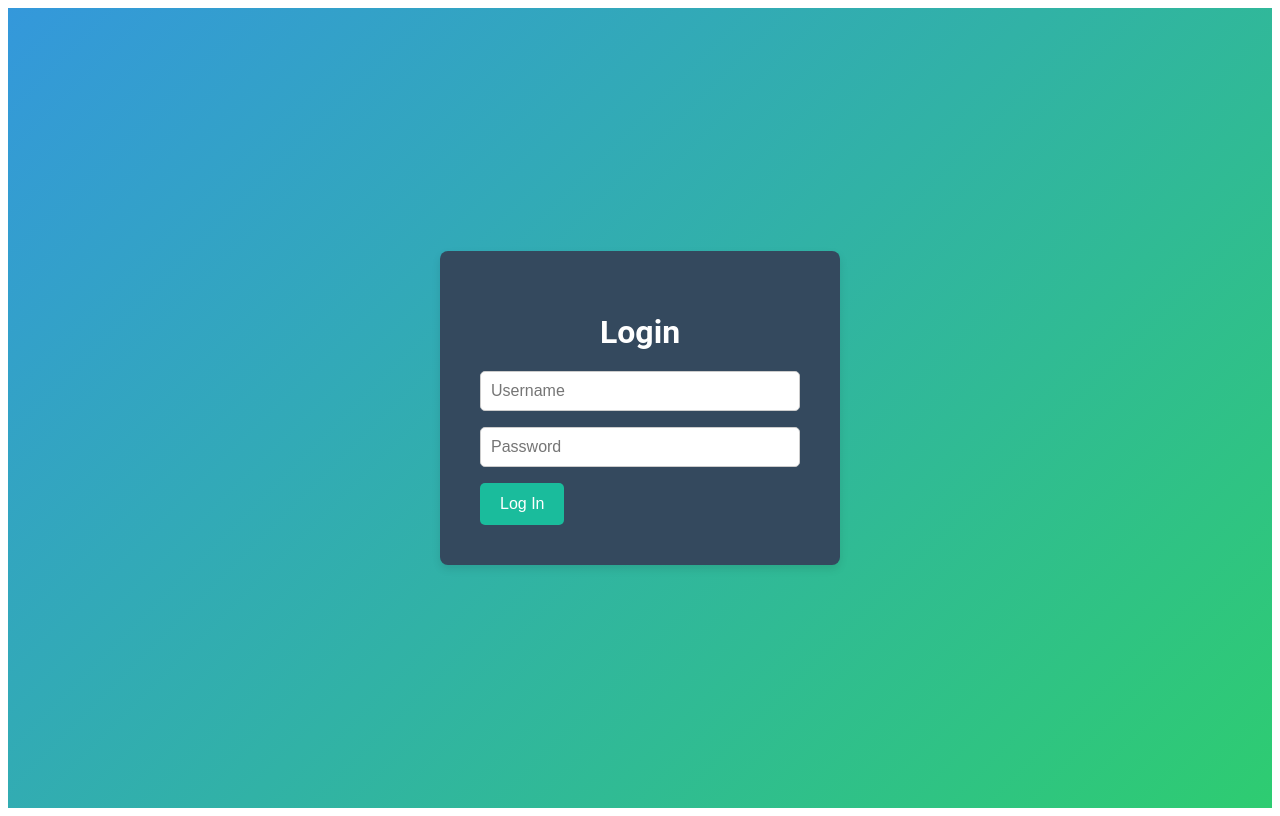
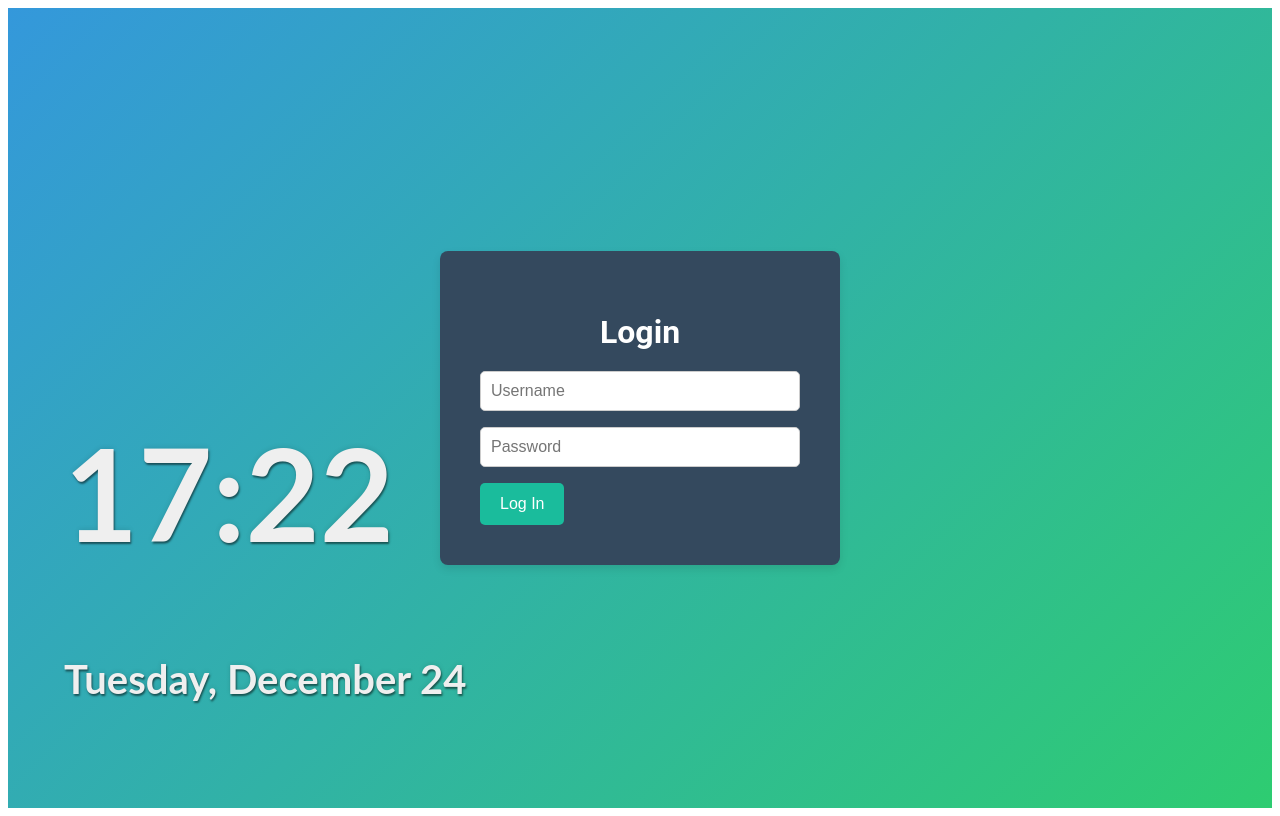
Before and after one commit to pankajackson/lightdm-webkit-theme-lxa, a React (Vite) app: page / in a window 1280 px wide. Built offline with nearby package versions, Linux system fonts and the light colour scheme.

Commit message:
Added Clock

```diff
--- a/src/App.tsx
+++ b/src/App.tsx
@@ -3,6 +3,7 @@ import styled from "styled-components"
 import FormContainer from "./components/FormContainer"
 import InputField from "./components/InputField"
 import Button from "./components/Button"
+import Clock from "./components/Clock"
 
 const Wrapper = styled.div`
   display: flex;
@@ -36,6 +37,7 @@ const App: React.FC = () => {
         <InputField type="password" placeholder="Password" />
         <Button onClick={handleLogin} label="Log In" />
       </FormContainer>
+      <Clock />
     </Wrapper>
   )
 }
--- /dev/null
+++ b/src/components/Clock.tsx
@@ -0,0 +1,64 @@
+import React, { useEffect, useState } from "react"
+import styled from "styled-components"
+
+const ClockContainer = styled.div`
+  position: absolute;
+  bottom: 4rem;
+  left: 4rem;
+  color: #efefef;
+  font-family: "Lato", sans-serif;
+  text-shadow: 1px 2px 2px rgba(0, 0, 0, 0.5), 0px -1px 5px rgba(0, 0, 0, 0.1);
+`
+
+const TimeDisplay = styled.h1`
+  font-size: 8rem;
+`
+
+const DateDisplay = styled.h2`
+  font-size: 2.5rem;
+`
+
+const formatTime = (time: Date) => {
+  let hours = time.getHours().toString(10)
+  if (hours.length === 1) {
+    hours = "0" + hours
+  }
+
+  let minutes = time.getMinutes().toString(10)
+  if (minutes.length === 1) {
+    minutes = "0" + minutes
+  }
+
+  return `${hours}:${minutes}`
+}
+
+const formatDate = (time: Date) => {
+  return time.toLocaleString("default", {
+    weekday: "long",
+    month: "long",
+    day: "numeric",
+  })
+}
+
+const Clock: React.FC = () => {
+  const [time, setTime] = useState(new Date())
+
+  useEffect(() => {
+    const timerID = setInterval(() => {
+      setTime(new Date())
+    }, 1000)
+
+    return () => {
+      clearInterval(timerID)
+    }
+  }, [setTime])
+
+  return (
+    <ClockContainer>
+      <TimeDisplay>{formatTime(time)}</TimeDisplay>
+      <DateDisplay>{formatDate(time)}</DateDisplay>
+    </ClockContainer>
+  )
+}
+
+export default Clock
```
